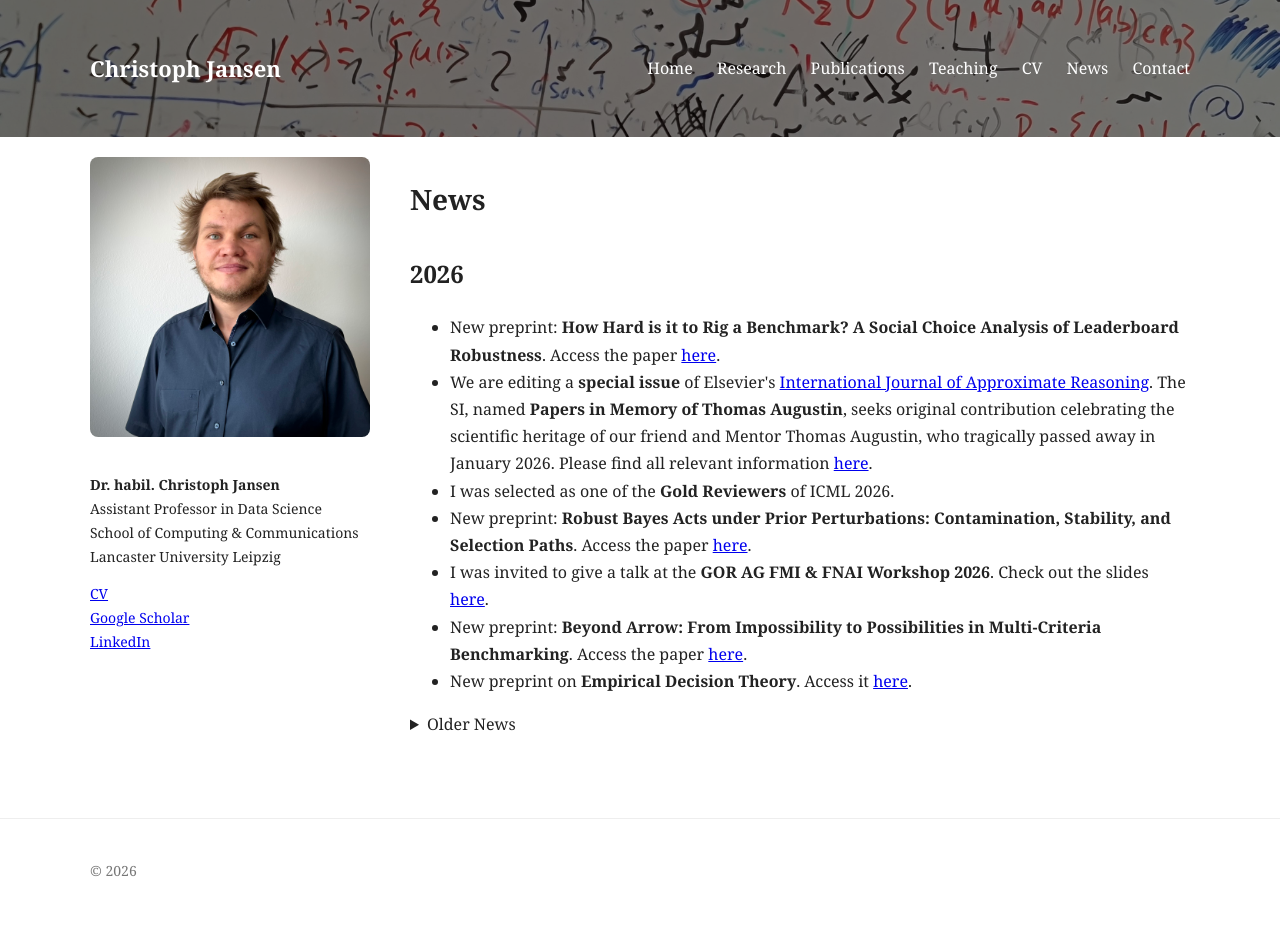
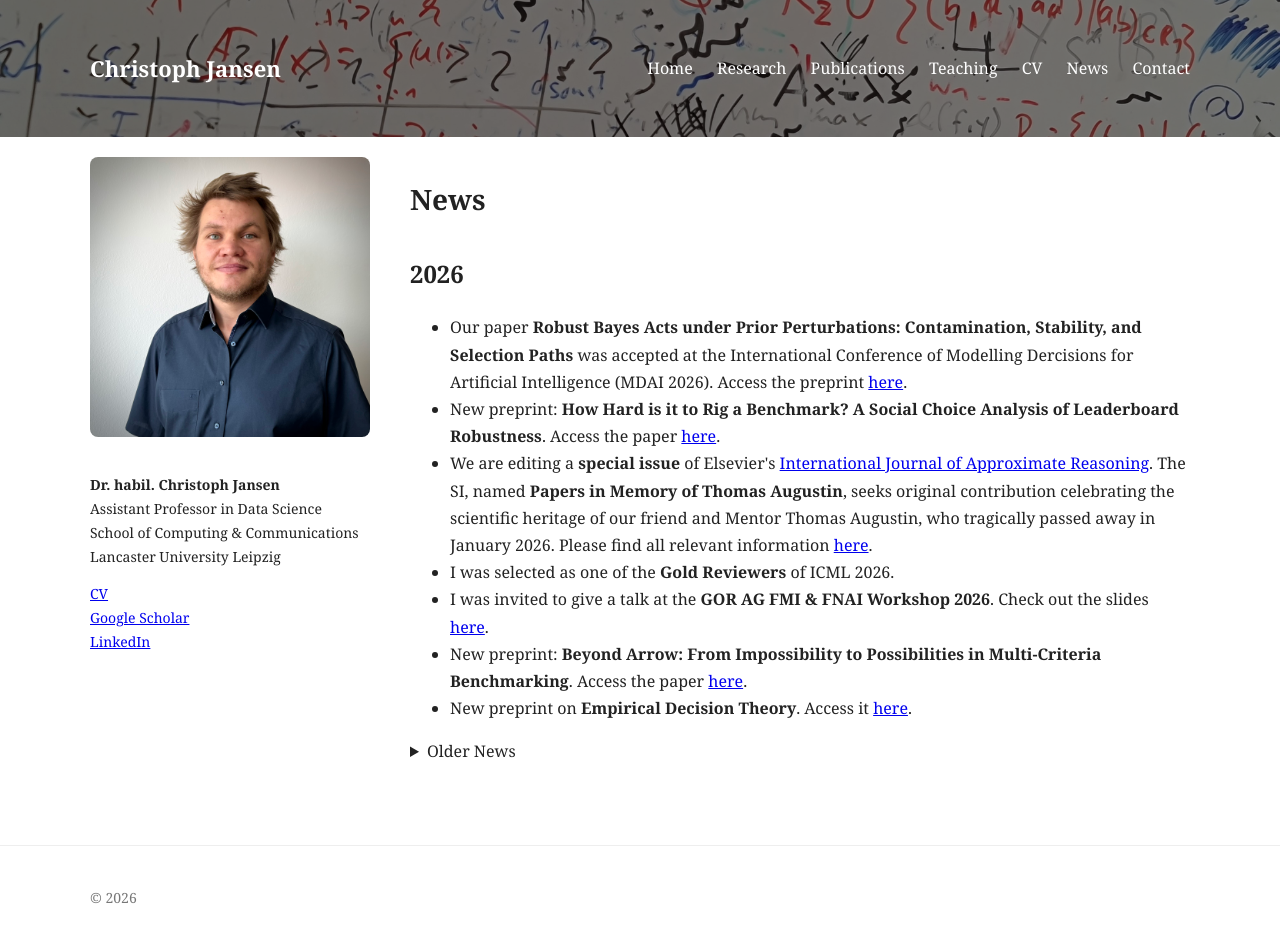
Before and after one commit to jansenc/jansenc.github.io, a Jekyll site: the page built from news/index.md, in a window 1280 px wide. Built offline with Jekyll 4.4.1, drawn with Linux system fonts in a browser that asks for light colours; before the commit the page ends 923 px from its top, so only the background shows below that.

Commit message:
Update index.md

```diff
--- a/news/index.md
+++ b/news/index.md
@@ -9,6 +9,9 @@ permalink: /news/
 <h2>2026</h2>
 <ul>
    <li>
+    Our paper <strong>Robust Bayes Acts under Prior Perturbations: Contamination, Stability, and Selection Paths</strong> was accepted at the International Conference of Modelling Dercisions for Artificial Intelligence (MDAI 2026). Access the preprint <a href="https://arxiv.org/abs/2605.10495">here</a>.
+  </li>
+   <li>
     New preprint: <strong>How Hard is it to Rig a Benchmark? A Social Choice Analysis of Leaderboard Robustness</strong>.
     Access the paper <a href="https://arxiv.org/abs/2605.23628">here</a>.
   </li>
@@ -17,10 +20,6 @@ permalink: /news/
   </li>
   <li>
     I was selected as one of the <strong>Gold Reviewers</strong> of ICML 2026.
-  </li>
-  <li>
-    New preprint: <strong>Robust Bayes Acts under Prior Perturbations: Contamination, Stability, and Selection Paths</strong>.
-    Access the paper <a href="https://arxiv.org/abs/2605.10495">here</a>.
   </li>
   <li>
     I was invited to give a talk at the <strong>GOR AG FMI & FNAI Workshop 2026</strong>.
```
